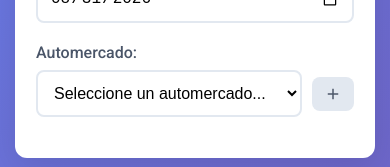
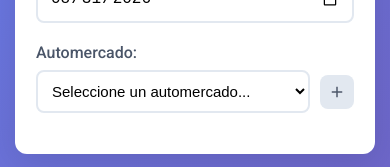
Before and after one commit to jlramirezb/market-shopping-app, a plain HTML site: page index.html in a window 390 px wide. Shown: the part 323-490 px from the top of the page. Drawn offline with Linux system fonts and the light colour scheme; no server answers.

Commit message:
Arreglar desbordamiento del botón de agregar mercado en móvil

```diff
--- a/styles.css
+++ b/styles.css
@@ -343,10 +343,12 @@ body {
     display: flex;
     gap: 10px;
     align-items: center;
+    width: 100%;
 }
 
 .mercado-selector select {
     flex: 1;
+    min-width: 0;
     padding: 12px;
     border: 2px solid #e2e8f0;
     border-radius: 8px;
@@ -359,6 +361,11 @@ body {
     outline: none;
     border-color: #667eea;
     box-shadow: 0 0 0 3px rgba(102, 126, 234, 0.1);
+}
+
+.mercado-selector .btn {
+    flex-shrink: 0;
+    padding: 8px 10px;
 }
 
 .btn-small {
@@ -576,4 +583,14 @@ body {
         margin: 2% auto;
         max-height: 90vh;
     }
+
+    .mercado-selector .btn {
+        flex-shrink: 0;
+        padding: 8px;
+    }
+
+    .mercado-selector select {
+        font-size: 15px;
+        padding: 10px;
+    }
 }
```
